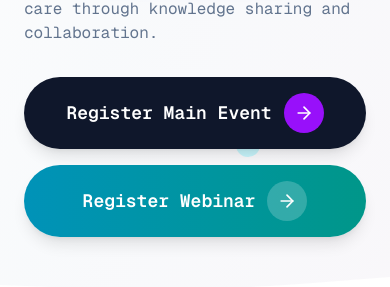
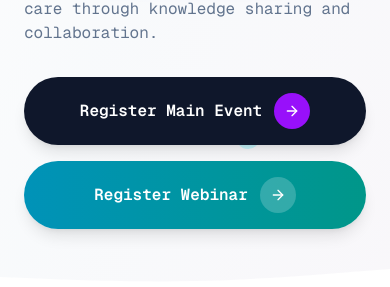
Before and after one commit to arlantictailscale/ISAPMv2, a Next.js app: page / in a window 390 px wide. Shown: the part 757-1044 px from the top of the page. Built offline with nearby package versions, Linux system fonts and the light colour scheme; no server answers; a web font is replaced by a local one.

Commit message:
fix: ensure consistent CTA button text sizes on mobile
Apply identical text styling and adjust padding for mobile consistency.

Co-authored-by: null <215512200+arlantictailscale@users.noreply.github.com>

```diff
--- a/components/landing-hero.tsx
+++ b/components/landing-hero.tsx
@@ -224,23 +224,23 @@ export default function LandingHero() {
               healthcare professionals to advance patient care through knowledge sharing and collaboration.
             </p>
 
-            <div className="flex flex-col sm:flex-row gap-4">
+            <div className="flex flex-col gap-4">
               <Link
                 href="/events"
-                className="inline-flex items-center justify-center gap-3 px-8 py-4 bg-slate-900 hover:bg-slate-800 text-white text-lg font-semibold rounded-full transition-all shadow-lg hover:shadow-xl hover:scale-105 group"
+                className="inline-flex items-center justify-center gap-3 px-6 py-4 bg-slate-900 hover:bg-slate-800 text-white rounded-full transition-all shadow-lg hover:shadow-xl hover:scale-105 group"
               >
-                Register Main Event
-                <span className="flex items-center justify-center w-10 h-10 bg-purple-600 rounded-full group-hover:bg-purple-500 transition-colors">
-                  <ArrowRight className="w-5 h-5" />
+                <span className="text-base font-semibold">Register Main Event</span>
+                <span className="flex items-center justify-center w-9 h-9 bg-purple-600 rounded-full group-hover:bg-purple-500 transition-colors">
+                  <ArrowRight className="w-4 h-4" />
                 </span>
               </Link>
               <Link
                 href="/webinar"
-                className="inline-flex items-center justify-center gap-3 px-8 py-4 bg-gradient-to-r from-cyan-600 to-teal-600 hover:from-cyan-500 hover:to-teal-500 text-white text-lg font-semibold rounded-full transition-all shadow-lg hover:shadow-xl hover:scale-105 group"
+                className="inline-flex items-center justify-center gap-3 px-6 py-4 bg-gradient-to-r from-cyan-600 to-teal-600 hover:from-cyan-500 hover:to-teal-500 text-white rounded-full transition-all shadow-lg hover:shadow-xl hover:scale-105 group"
               >
-                Register Webinar
-                <span className="flex items-center justify-center w-10 h-10 bg-white/20 rounded-full group-hover:bg-white/30 transition-colors">
-                  <ArrowRight className="w-5 h-5" />
+                <span className="text-base font-semibold">Register Webinar</span>
+                <span className="flex items-center justify-center w-9 h-9 bg-white/20 rounded-full group-hover:bg-white/30 transition-colors">
+                  <ArrowRight className="w-4 h-4" />
                 </span>
               </Link>
             </div>
```
